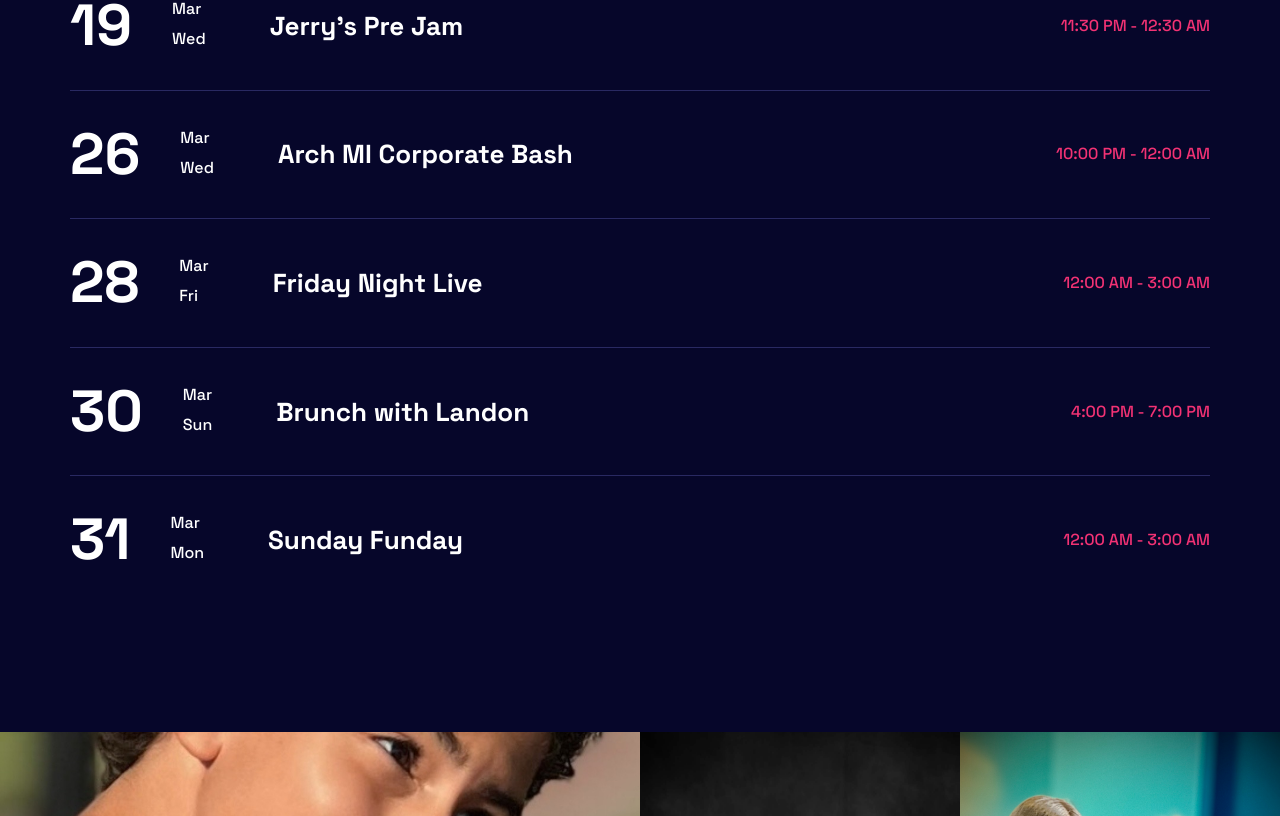
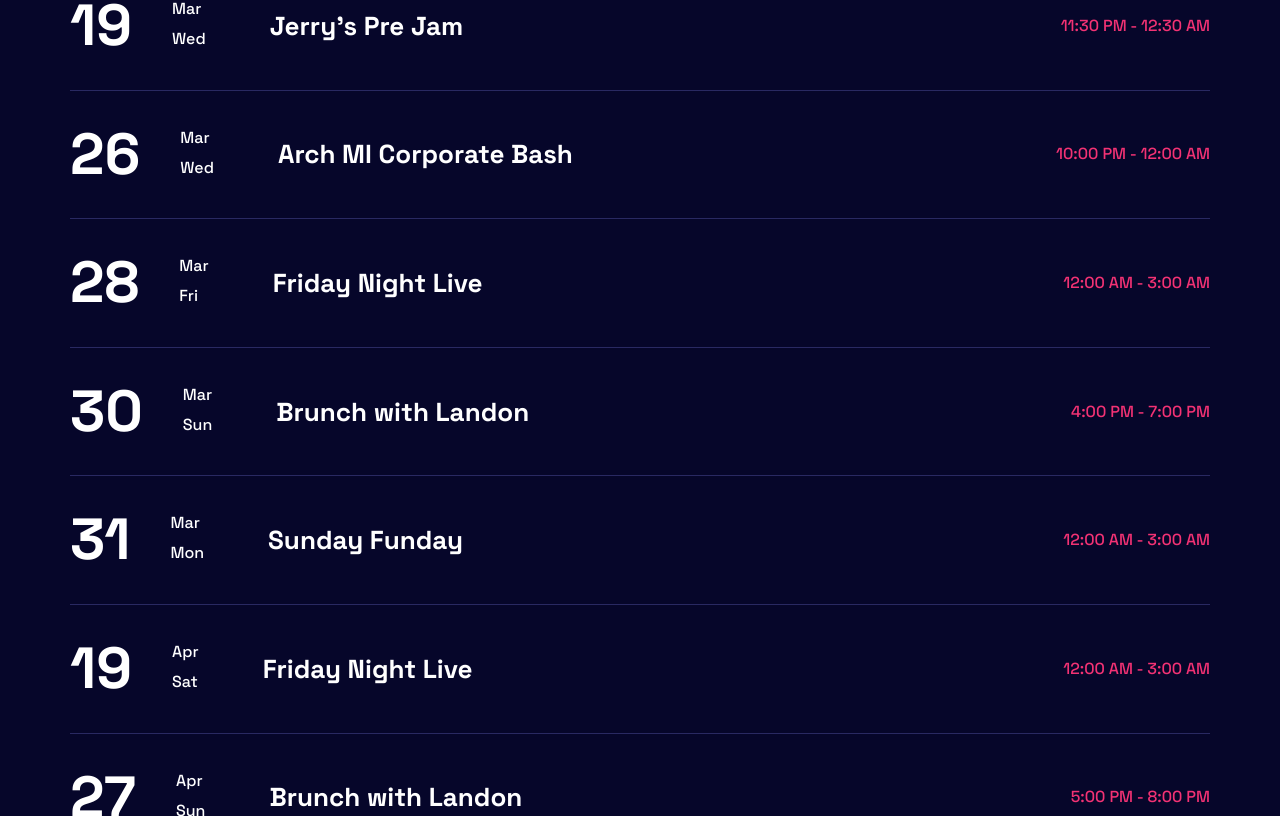
Before and after one commit to dreadrocksean/landon, a Next.js app: page / in a window 1280 px wide. Shown: the part 1984-2800 px from the top of the page. Built offline with nearby package versions, Linux system fonts and the light colour scheme.

Commit message:
add dates

```diff
--- a/components/featured.jsx
+++ b/components/featured.jsx
@@ -41,7 +41,7 @@ const Featured = () => {
               className="font-medium text-rose hover:text-white duration-300 transition-all ease-linear"
               href="/text/more-about.js"
             >
-              MORE ABOUT LANDON -&gt;
+              MORE ABOUT LANDON &gt;
             </Link>
           </div>
           <div data-aos="fade-up" className="flex-1 relative isolate">
--- a/data/data.js
+++ b/data/data.js
@@ -43,6 +43,33 @@ export const shows = [
     image: "/img/home/g5.jpg",
     status: "free",
     date: "2025-03-30T19:00:00-05:00",
+    duration: 3,
+  },
+  {
+    id: 7,
+    venue: "Murphy's Corner",
+    title: "Friday Night Live",
+    image: "/img/home/g5.jpg",
+    status: "free",
+    date: "2025-04-18T19:00:00-05:00",
+    duration: 3,
+  },
+  {
+    id: 8,
+    venue: "Murphy's Corner",
+    title: "Brunch with Landon",
+    image: "/img/home/g5.jpg",
+    status: "free",
+    date: "2025-04-27T12:00:00-05:00",
+    duration: 3,
+  },
+  {
+    id: 8,
+    venue: "Murphy's Corner",
+    title: "Friday Night Live",
+    image: "/img/home/g5.jpg",
+    status: "free",
+    date: "2025-05-30T19:00:00-05:00",
     duration: 3,
   },
 ];
```
